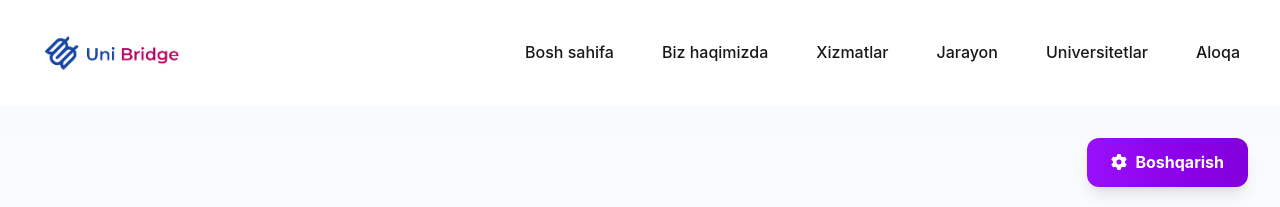
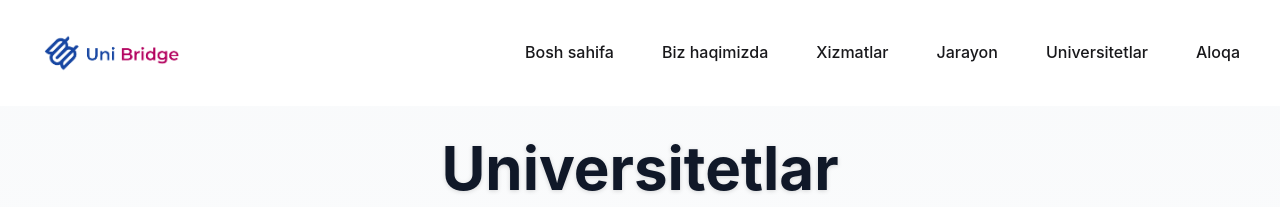
Before and after one commit to khan0200/unibridge.uz, a React (Vite) app: page /universities in a window 1280 px wide. Shown: the top 207 px of the page. Built offline with nearby package versions, Linux system fonts and the light colour scheme; no server answers; the database is empty.

Commit message:
feat: hide university management button from public view

```diff
--- a/src/pages/Universities.jsx
+++ b/src/pages/Universities.jsx
@@ -245,16 +245,7 @@ const Universities = () => {
             <div className="max-w-7xl mx-auto relative">
                 {/* Header */}
                 <div className="text-center relative z-10">
-                    {/* Management Button */}
-                    <div className="flex justify-end mb-4">
-                        <button
-                            onClick={() => navigate('/manage-universities')}
-                            className="bg-gradient-to-r from-purple-600 to-purple-700 hover:from-purple-700 hover:to-purple-800 text-white font-bold py-3 px-6 rounded-xl transition-all active:scale-95 shadow-lg hover:shadow-xl flex items-center gap-2"
-                        >
-                            <FontAwesomeIcon icon={faCog} />
-                            Boshqarish
-                        </button>
-                    </div>
+
 
                     <h1 className="text-4xl sm:text-5xl lg:text-6xl font-bold text-gray-900 mb-6 drop-shadow-sm">
                         Universitetlar
```
